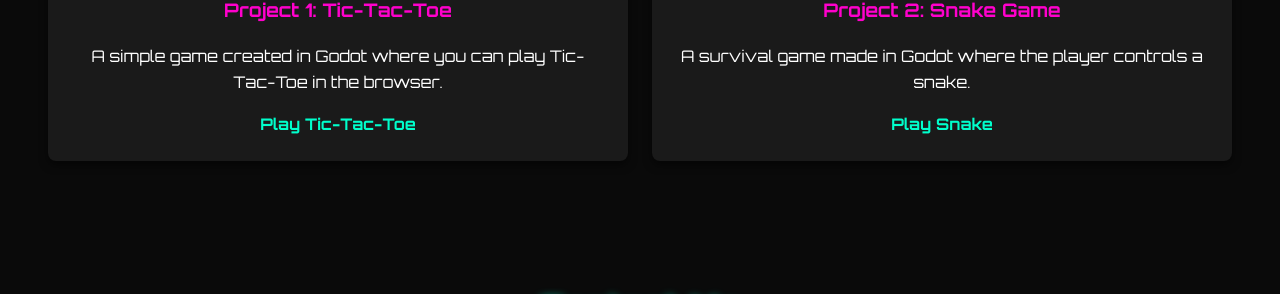
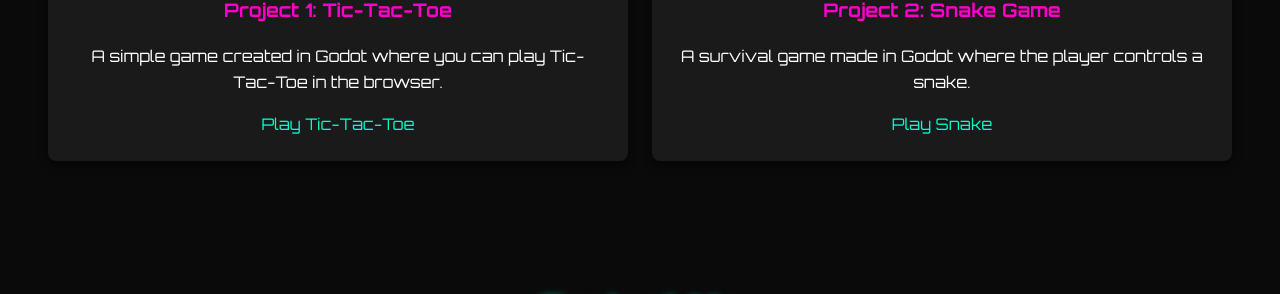
Before and after one commit to electricmasquerade/electricmasquerade.github.io, a Jekyll site: the page built from index.md, in a window 1280 px wide. Shown: the part 1039-1333 px from the top of the page. Built offline with Jekyll 4.4.1, drawn with Linux system fonts in a browser that asks for light colours.

Commit message:
fixed link colors

```diff
--- a/css/styles.css
+++ b/css/styles.css
@@ -94,15 +94,14 @@
     color: white;
 }
 
-/* Update link colors inside project cards */
-.project-card a {
-    color: #00ffcc; /* Neon greenish blue to match the theme */
+/* General link styling */
+a {
+    color: #00ffcc; /* Neon greenish blue */
     text-decoration: none;
-    font-weight: bold;
 }
 
-.project-card a:hover {
-    color: #ff00cc; /* Pink on hover */
+a:hover {
+    color: #ff00cc; /* Pinkish hover effect */
     text-decoration: underline;
 }
 
```
